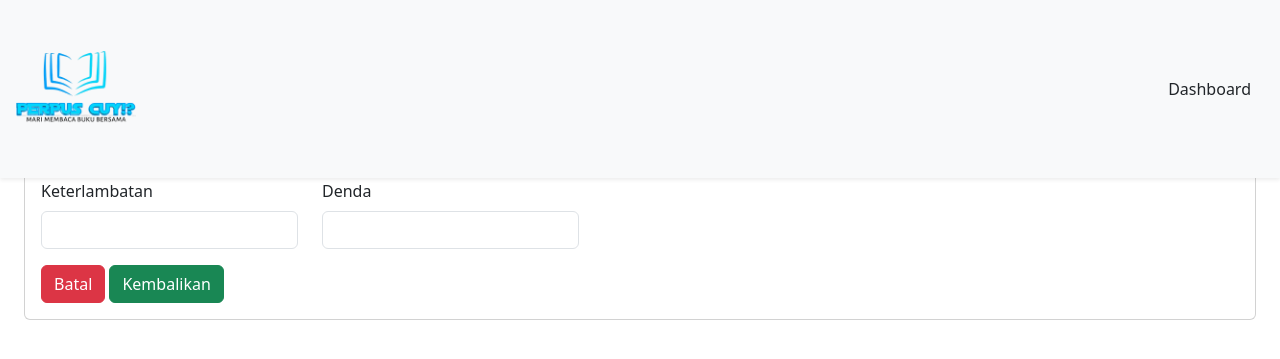
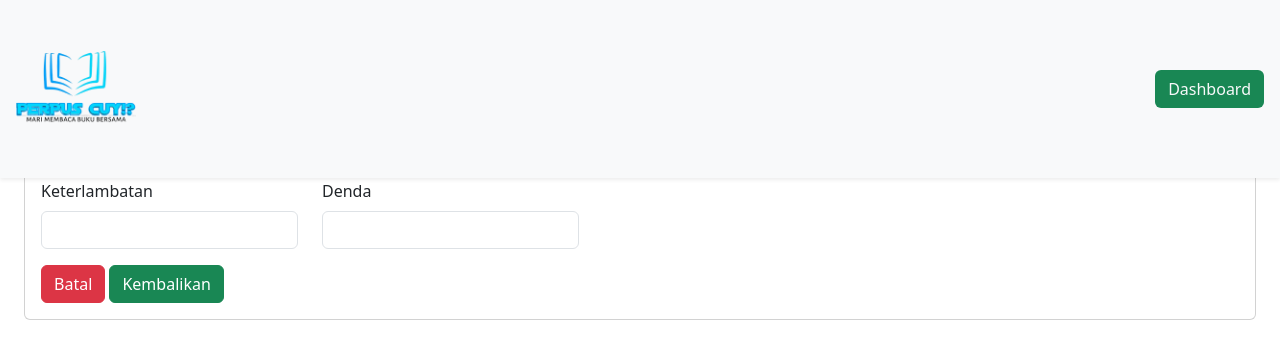
Before and after one commit to tegar146/perpustakaan, a PHP site: page /DashboardMember/formPeminjaman/pengembalianBuku.php?id=1 in a window 1280 px wide. Shown: the top 359 px of the page. Run offline with PHP 8.4, Linux system fonts and the light colour scheme; a user stored in the database is signed in; data comes from the database, SQL or seed files in the repository; data that the repository does not hold is empty; some libraries are stand-ins or nearby versions.

Commit message:
menambahkan warna background pada button kembali ke dashboard

```diff
--- a/DashboardMember/formPeminjaman/TransaksiDenda.php
+++ b/DashboardMember/formPeminjaman/TransaksiDenda.php
@@ -31,7 +31,7 @@ WHERE pengembalian.nisn = $nisnSiswa && pengembalian.denda > 0");
           <img src="../../assets/logoperpus.png" alt="logo" width="120px">
         </a>
 
-        <a class="btn btn-tertiary" href="../dashboardMember.php">Dashboard</a>
+        <a class="btn btn-tertiary bg-success text-light" href="../dashboardMember.php">Dashboard</a>
       </div>
     </nav>
   <div class="p-4 mt-5">
--- a/DashboardMember/formPeminjaman/TransaksiPeminjaman.php
+++ b/DashboardMember/formPeminjaman/TransaksiPeminjaman.php
@@ -31,7 +31,7 @@ WHERE peminjaman.nisn = $akunMember");
           <img src="../../assets/logoperpus.png" alt="logo" width="120px">
         </a>
 
-        <a class="btn btn-tertiary" href="../dashboardMember.php">Dashboard</a>
+        <a class="btn btn-tertiary bg-success text-light" href="../dashboardMember.php">Dashboard</a>
       </div>
     </nav>
 
--- a/DashboardMember/formPeminjaman/TransaksiPengembalian.php
+++ b/DashboardMember/formPeminjaman/TransaksiPengembalian.php
@@ -35,7 +35,7 @@ if(isset($_POST["search"]) ) {
           <img src="../../assets/logoperpus.png" alt="logo" width="120px">
         </a>
 
-        <a class="btn btn-tertiary" href="../dashboardMember.php">Dashboard</a>
+        <a class="btn btn-tertiary bg-success text-light" href="../dashboardMember.php">Dashboard</a>
       </div>
     </nav>
 
--- a/DashboardMember/formPeminjaman/pengembalianBuku.php
+++ b/DashboardMember/formPeminjaman/pengembalianBuku.php
@@ -44,7 +44,7 @@ if(isset($_POST["kembalikan"]) ) {
           <img src="../../assets/logoperpus.png" alt="logo" width="120px">
         </a>
 
-        <a class="btn btn-tertiary" href="../dashboardMember.php">Dashboard</a>
+        <a class="btn btn-tertiary bg-success text-light" href="../dashboardMember.php">Dashboard</a>
       </div>
     </nav>
 
@@ -89,7 +89,7 @@ if(isset($_POST["kembalikan"]) ) {
       <input type="date" class="form-control" name="tgl_peminjaman" id="tgl_peminjaman" value="<?= $item["tgl_peminjaman"]; ?>" readonly>
     </div>
     <div class="mb-3">
-      <label for="exampleFormControlInput1" class="form-label">Tenggat Pengembalian Buku</label>
+      <label for="exampleFormControlInput1" class="form-label">Tenggal Pengembalian Buku</label>
       <input type="date" class="form-control" name="tgl_pengembalian" id="tgl_pengembalian" value="<?= $item["tgl_pengembalian"]; ?>"  oninput="hitungDenda()" readonly>
     </div>
     <div class="mb-3">
--- a/DashboardMember/formPeminjaman/pinjamBuku.php
+++ b/DashboardMember/formPeminjaman/pinjamBuku.php
@@ -54,7 +54,7 @@ if(isset($_POST["pinjam"]) ) {
           <img src="../../assets/logoperpus.png" alt="logo" width="120px">
         </a>
 
-        <a class="btn btn-tertiary" href="../dashboardMember.php">Dashboard</a>
+        <a class="btn btn-tertiary bg-success text-light" href="../dashboardMember.php">Dashboard</a>
       </div>
     </nav>
 
```
